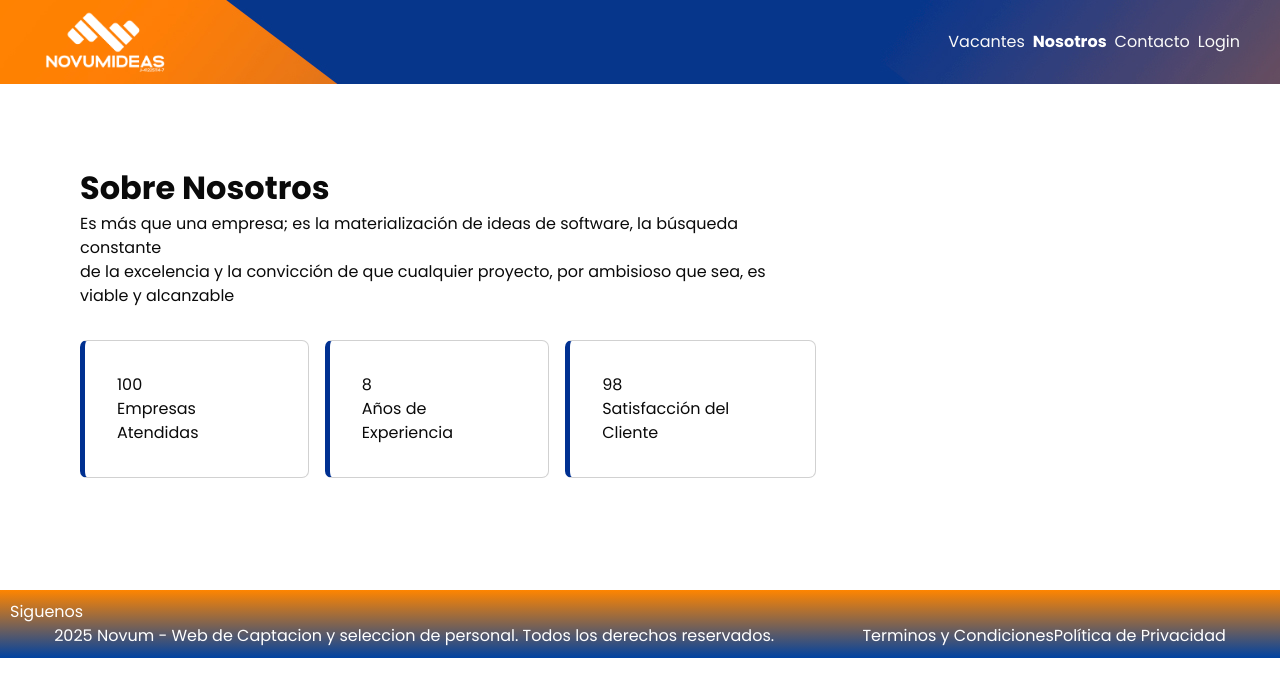
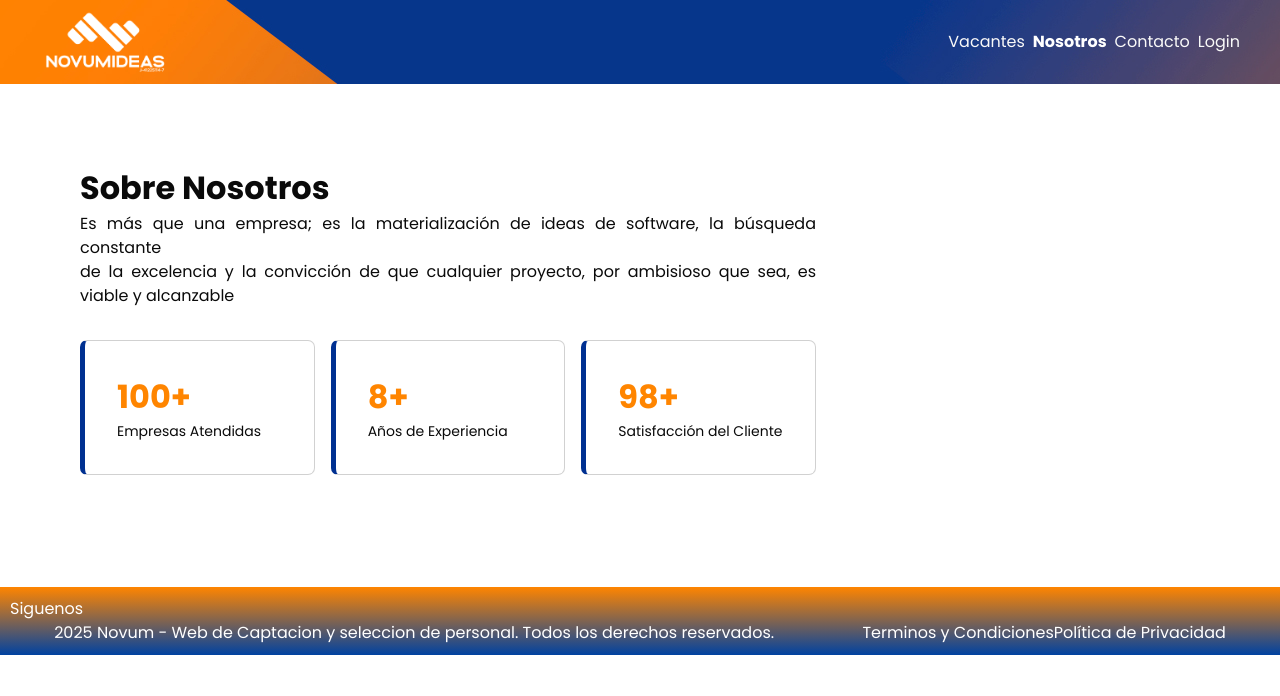
Before and after one commit to gr3g0r7sjr/Novum-app, a React (Vite) app in the folder frontend/: page /nosotros in a window 1280 px wide. Shown: the top 696 px of the page. Built offline with nearby package versions, Linux system fonts and the light colour scheme.

Commit message:
cardsAbout page

```diff
--- a/frontend/src/components/CardsAbout/CardsAbout.jsx
+++ b/frontend/src/components/CardsAbout/CardsAbout.jsx
@@ -5,7 +5,8 @@ export const CardsAboutUs = (props) => {
     const {numero, texto} = props;
     return(
         <div className={styles.cards}>
-            <p>{numero}</p>
+            <h3>{numero}+</h3>
+            <span></span>
             <p>{texto}</p>
         </div>
     )
--- a/frontend/src/components/CardsAbout/CardsAbout.module.scss
+++ b/frontend/src/components/CardsAbout/CardsAbout.module.scss
@@ -9,4 +9,13 @@ $color-white: #e7e5e4;
     border-radius: 7px;
     border-left: 5px solid $color-blue-secundary;
     padding: 2rem 2rem;
+
+    h3{
+        font-size: 2rem;
+        font-weight: bold;
+        color: $color-orange-primary;
+    }
+    p{
+        font-size: 0.875rem;
+    }
 }
--- a/frontend/src/styles/About.module.scss
+++ b/frontend/src/styles/About.module.scss
@@ -22,6 +22,9 @@ $color-white: #e7e5e4;
         font-weight: bold;
 
     }
+    p{
+        text-align: justify;
+    }
 }
 
 .containerCardAbout{
@@ -32,6 +35,10 @@ $color-white: #e7e5e4;
     padding: 2rem 0rem;
     width: 100%;
 
+    div{
+        width: 100%;
+    }
+
     @media (min-width:320px) and (max-width:420px){
         flex-wrap: wrap;
     }
```
